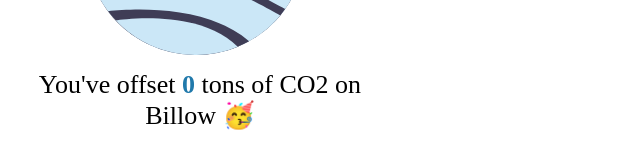
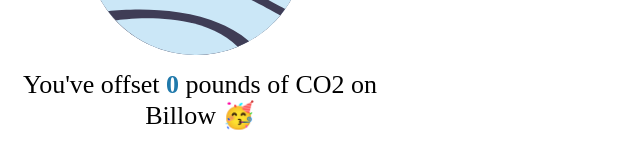
Before and after one commit to ianrackow/Billow, a React (Create React App) app: page /summary in a window 1280 px wide. Shown: the part 232-400 px from the top of the page, without its empty margins (0-640 px from the left). Built offline with nearby package versions, Linux system fonts and the light colour scheme.

Commit message:
Update Summary.js

```diff
--- a/src/components/Summary.js
+++ b/src/components/Summary.js
@@ -30,7 +30,7 @@
         <Header>
           You've offset&nbsp;
           <span style={{ color: "#2079ab", fontWeight: 700 }}>{totalEmissions}</span>
-          &nbsp;tons of CO2 on Billow 🥳
+          &nbsp;pounds of CO2 on Billow 🥳
         </Header>
       </Container>
     </>
```
